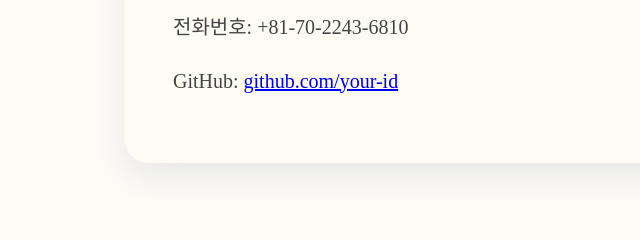
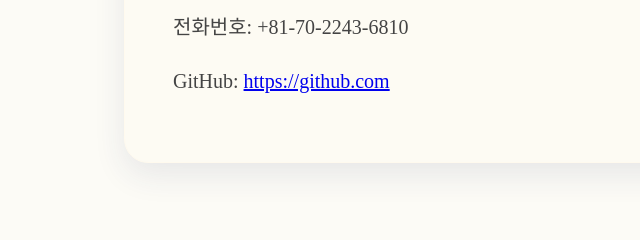
Before and after one commit to unixo1/yohan_portfolio, a plain HTML site: page index.html in a window 1280 px wide. Shown: the part 3230-3470 px from the top of the page, 36-676 px from the left. Drawn offline with Linux system fonts and the light colour scheme.

Commit message:
HTML 코드 수정

```diff
--- a/index.html
+++ b/index.html
@@ -111,7 +111,7 @@
                 <h2>연락처</h2>
                 <p>이메일: <a href="mailto:joyohan24@gmail.com">joyohan24@gmail.com</a></p>
                 <p>전화번호: +81-70-2243-6810</p>
-                <p>GitHub: <a href="https://github.com/your-id">github.com/your-id</a></p>
+                <p>GitHub: <a href="https://github.com/unixo1/yohan_portfolio" target="_blank">https://github.com</a></p>
             </div>
         </section>
 
```
